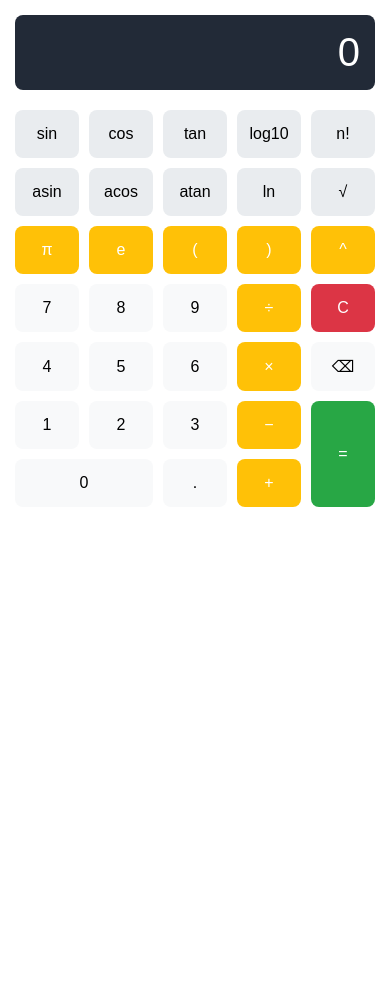
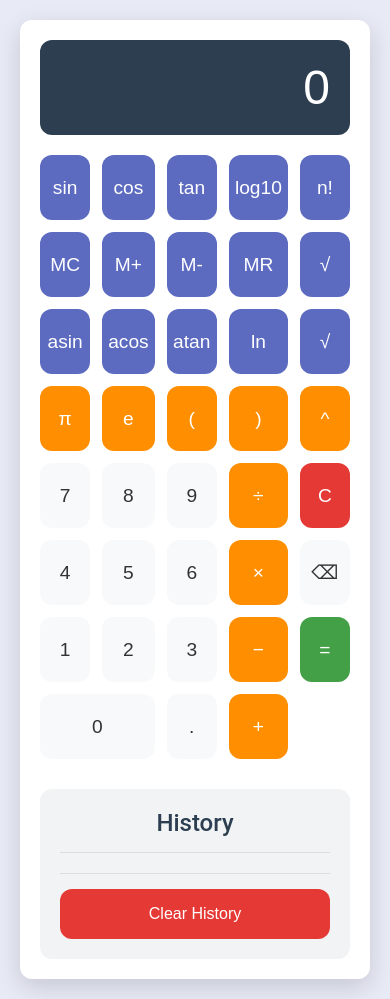
Before and after one commit to SkiesOfTheKuth/TEST-ON-JULES-3, a Flask app: page / in a window 390 px wide. Before the commit the page ends 507 px from the top, so only its background shows below. Run offline with Flask 3, Linux system fonts and the light colour scheme.

Commit message:
feat: Massively improve the web calculator
This commit introduces a wide range of significant enhancements to the web calculator application, focusing on new features, UI modernization, and code quality.

Key improvements include:
- **Calculation History:** A history panel has been added to the UI, which logs previous calculations. Users can click on history items to reuse results.
- **Memory Functions:** Standard calculator memory functions (M+, M-, MR, MC) have been implemented and added to the UI.
- **UI Redesign:** The entire web interface has been modernized with a new, cleaner CSS design, including a refined color scheme, improved layout, and better responsiveness.
- **Frontend Refactoring:** The client-side JavaScript has been refactored to use a structured state management approach, improving robustness and maintainability.
- **Frontend Testing:** A comprehensive suite of end-to-end tests using Playwright and pytest has been added to verify all frontend functionality, ensuring long-term stability.

```diff
--- a/static/script.js
+++ b/static/script.js
@@ -1,67 +1,136 @@
 document.addEventListener('DOMContentLoaded', () => {
     const display = document.getElementById('display');
     const buttonsGrid = document.querySelector('.buttons-grid');
+    const historyPanel = document.getElementById('history-panel');
+    const clearHistoryBtn = document.getElementById('clear-history-btn');
 
-    let currentInput = '0';
-    let isResultDisplayed = false;
+    // --- State Management ---
+    const state = {
+        currentInput: '0',
+        isResultDisplayed: false,
+        memory: 0,
+        history: [],
+    };
 
+    // --- UI Rendering ---
     const updateDisplay = () => {
-        // Replace operators for better readability
-        const formattedInput = currentInput
+        // Replace backend operators with user-friendly symbols
+        const formattedInput = state.currentInput
             .replace(/\*/g, '×')
             .replace(/\//g, '÷')
-            .replace(/\*\*/g, '^');
+            .replace(/\*\*/g, '^')
+            .replace(/math./g, ''); // Clean up any function prefixes if they appear
         display.value = formattedInput;
     };
 
+    const updateHistory = () => {
+        historyPanel.innerHTML = '';
+        state.history.forEach(item => {
+            const historyItem = document.createElement('div');
+            historyItem.classList.add('history-item');
+            historyItem.textContent = `${item.expression} = ${item.result}`;
+            historyItem.addEventListener('click', () => {
+                // Clicking a history item puts the result back into the display
+                state.currentInput = String(item.result);
+                state.isResultDisplayed = true;
+                updateDisplay();
+            });
+            historyPanel.appendChild(historyItem);
+        });
+    };
+
+    // --- Core Logic ---
     const handleButtonPress = (value) => {
         if (value === 'C') {
-            currentInput = '0';
-            isResultDisplayed = false;
+            handleClear();
         } else if (value === 'Backspace') {
-            if (currentInput.length > 1) {
-                currentInput = currentInput.slice(0, -1);
-            } else {
-                currentInput = '0';
-            }
-            isResultDisplayed = false;
+            handleBackspace();
         } else if (value === '=') {
-            if (currentInput) {
-                calculate(currentInput);
-            }
+            handleEquals();
+        } else if (value.startsWith('M')) {
+            handleMemory(value);
         } else {
-            if (isResultDisplayed) {
-                // If the previous result is on display, decide what to do
-                const isOperator = ['+', '-', '*', '/', '**', '^'].includes(value);
-                if (isOperator) {
-                    // Start new calculation with previous result
-                } else {
-                    // Start a fresh calculation
-                    currentInput = '';
-                }
-                isResultDisplayed = false;
-            }
-
-            if (currentInput === '0' && value !== '.') {
-                currentInput = value;
-            } else {
-                currentInput += value;
-            }
+            handleInput(value);
         }
         updateDisplay();
     };
 
-    buttonsGrid.addEventListener('click', (e) => {
-        if (e.target.matches('.btn')) {
-            e.preventDefault();
-            const value = e.target.dataset.value;
-            handleButtonPress(value);
+    const handleMemory = (value) => {
+        const currentNumber = parseFloat(state.currentInput);
+
+        if (isNaN(currentNumber) && value !== 'MC' && value !== 'MR') {
+            // Don't do M+ or M- if the display is not a number
+            return;
         }
-    });
+
+        switch (value) {
+            case 'MC':
+                state.memory = 0;
+                break;
+            case 'M+':
+                state.memory += currentNumber;
+                break;
+            case 'M-':
+                state.memory -= currentNumber;
+                break;
+            case 'MR':
+                state.currentInput = String(state.memory);
+                state.isResultDisplayed = true; // Treat memory recall like a result
+                break;
+        }
+    };
+
+    const handleClear = () => {
+        state.currentInput = '0';
+        state.isResultDisplayed = false;
+    };
+
+    const handleBackspace = () => {
+        if (state.isResultDisplayed) {
+            handleClear();
+            return;
+        }
+        if (state.currentInput.length > 1) {
+            state.currentInput = state.currentInput.slice(0, -1);
+        } else {
+            state.currentInput = '0';
+        }
+    };
+
+    const handleEquals = () => {
+        if (state.currentInput && !state.isResultDisplayed) {
+            calculate(state.currentInput);
+        }
+    };
+
+    const handleInput = (value) => {
+        const isOperator = ['+', '-', '*', '/', '**'].includes(value);
+
+        if (state.isResultDisplayed) {
+            if (isOperator) {
+                // Continue calculation with the previous result
+                state.currentInput += value;
+            } else {
+                // Start a new calculation
+                state.currentInput = value;
+            }
+            state.isResultDisplayed = false;
+        } else {
+            if (state.currentInput === '0' && value !== '.') {
+                state.currentInput = value;
+            } else {
+                state.currentInput += value;
+            }
+        }
+    };
 
     const calculate = async (expression) => {
-        // Sanitize expression for backend
-        const sanitizedExpression = expression.replace(/×/g, '*').replace(/÷/g, '/').replace(/−/g, '-').replace(/\^/g, '**');
+        // Sanitize expression for the backend
+        const sanitizedExpression = expression
+            .replace(/×/g, '*')
+            .replace(/÷/g, '/')
+            .replace(/−/g, '-')
+            .replace(/\^/g, '**');
 
         try {
             const response = await fetch('/calculate', {
@@ -75,56 +144,63 @@ document.addEventListener('DOMContentLoaded', () => {
             const data = await response.json();
 
             if (response.ok) {
-                currentInput = String(data.result);
-                isResultDisplayed = true;
+                const newHistoryItem = { expression: sanitizedExpression, result: data.result };
+                state.history.unshift(newHistoryItem); // Add to the beginning of the array
+                if (state.history.length > 20) {
+                    state.history.pop(); // Keep history to a reasonable size
+                }
+                updateHistory();
+
+                state.currentInput = String(data.result);
+                state.isResultDisplayed = true;
             } else {
-                currentInput = data.error || 'Error';
-                isResultDisplayed = true;
+                state.currentInput = data.error || 'Error';
+                state.isResultDisplayed = true;
             }
         } catch (error) {
-            currentInput = 'Network Error';
-            isResultDisplayed = true;
+            state.currentInput = 'Network Error';
+            state.isResultDisplayed = true;
         }
         updateDisplay();
     };
 
-    // --- Keyboard Support ---
+    // --- Event Listeners ---
+    buttonsGrid.addEventListener('click', (e) => {
+        if (e.target.matches('.btn')) {
+            e.preventDefault();
+            const value = e.target.dataset.value;
+            handleButtonPress(value);
+        }
+    });
+
+    clearHistoryBtn.addEventListener('click', () => {
+        state.history = [];
+        updateHistory();
+    });
+
     document.addEventListener('keydown', (e) => {
         e.preventDefault();
         const key = e.key;
         let value = '';
 
-        if (key >= '0' && key <= '9') {
-            value = key;
-        } else if (key === '.') {
-            value = '.';
-        } else if (key === '+') {
-            value = '+';
-        } else if (key === '-') {
-            value = '-';
-        } else if (key === '*') {
-            value = '*';
-        } else if (key === '/') {
-            value = '/';
-        } else if (key === '^') {
-            value = '**';
-        } else if (key === '(') {
-            value = '(';
-        } else if (key === ')') {
-            value = ')';
-        } else if (key === 'Enter' || key === '=') {
-            value = '=';
-        } else if (key === 'Backspace') {
-            value = 'Backspace';
-        } else if (key.toLowerCase() === 'c') {
-            value = 'C';
-        }
+        if (key >= '0' && key <= '9') value = key;
+        else if (key === '.') value = '.';
+        else if (key === '+') value = '+';
+        else if (key === '-') value = '-';
+        else if (key === '*') value = '*';
+        else if (key === '/') value = '/';
+        else if (key === '^') value = '**';
+        else if (key === '(') value = '(';
+        else if (key === ')') value = ')';
+        else if (key === 'Enter' || key === '=') value = '=';
+        else if (key === 'Backspace') value = 'Backspace';
+        else if (key.toLowerCase() === 'c') value = 'C';
 
         if (value) {
             handleButtonPress(value);
         }
     });
 
-    // Initial display update
+    // --- Initial Load ---
     updateDisplay();
 });
--- a/static/style.css
+++ b/static/style.css
@@ -1,41 +1,53 @@
 :root {
-    --bg-color: #f0f2f5;
-    --calculator-bg: #ffffff;
-    --display-bg: #222a37;
+    --bg-color: #e8eaf6; /* Light lavender background */
+    --main-bg: #ffffff;
+    --display-bg: #2c3e50; /* Dark slate blue */
     --display-font-color: #ffffff;
     --btn-bg: #f8f9fa;
-    --btn-hover-bg: #e9ecef;
-    --operator-bg: #ffc107;
-    --operator-hover-bg: #e0a800;
-    --function-bg: #e9ecef;
-    --function-hover-bg: #d3d9df;
-    --clear-bg: #dc3545;
-    --clear-hover-bg: #c82333;
-    --equals-bg: #28a745;
-    --equals-hover-bg: #218838;
-    --font-family: 'Segoe UI', 'Roboto', 'Helvetica Neue', Arial, sans-serif;
-    --border-radius: 8px;
-    --box-shadow: 0 4px 15px rgba(0, 0, 0, 0.1);
+    --btn-hover-bg: #e2e6ea;
+    --operator-bg: #ff8f00; /* Amber */
+    --operator-hover-bg: #ff6f00; /* Darker Amber */
+    --function-bg: #5c6bc0; /* Indigo */
+    --function-hover-bg: #3949ab; /* Darker Indigo */
+    --clear-bg: #e53935; /* Red */
+    --clear-hover-bg: #c62828; /* Darker Red */
+    --equals-bg: #43a047; /* Green */
+    --equals-hover-bg: #2e7d32; /* Darker Green */
+    --history-bg: #f1f3f5;
+    --history-item-hover: #e9ecef;
+    --font-family: 'Roboto', 'Segoe UI', sans-serif;
+    --border-radius: 12px;
+    --box-shadow: 0 8px 25px rgba(0, 0, 0, 0.15);
 }
 
 body {
     display: flex;
     justify-content: center;
     align-items: center;
-    height: 100vh;
+    min-height: 100vh;
     margin: 0;
     background-color: var(--bg-color);
     font-family: var(--font-family);
+    padding: 20px;
+    box-sizing: border-box;
+}
+
+.main-container {
+    display: flex;
+    flex-wrap: wrap;
+    gap: 30px;
+    width: 100%;
+    max-width: 800px;
+    background: var(--main-bg);
+    border-radius: var(--border-radius);
+    box-shadow: var(--box-shadow);
+    padding: 30px;
+    box-sizing: border-box;
 }
 
 .calculator-container {
-    width: 100%;
-    max-width: 420px;
-    background: var(--calculator-bg);
-    border-radius: var(--border-radius);
-    box-shadow: var(--box-shadow);
-    padding: 25px;
-    box-sizing: border-box;
+    flex: 2;
+    min-width: 320px;
 }
 
 .display-container {
@@ -62,20 +74,21 @@ body {
 .buttons-grid {
     display: grid;
     grid-template-columns: repeat(5, 1fr);
-    gap: 10px;
+    gap: 12px;
 }
 
 .btn {
     display: flex;
     justify-content: center;
     align-items: center;
-    height: 60px;
+    height: 65px;
     font-size: 1.2rem;
     border: none;
     border-radius: var(--border-radius);
     background-color: var(--btn-bg);
+    color: #333;
     cursor: pointer;
-    transition: background-color 0.2s ease-in-out, transform 0.1s ease;
+    transition: background-color 0.2s, transform 0.1s;
     user-select: none;
 }
 
@@ -89,32 +102,21 @@ body {
 
 .function {
     background-color: var(--function-bg);
-    font-weight: 500;
+    color: white;
 }
 .function:hover { background-color: var(--function-hover-bg); }
 
 .operator {
     background-color: var(--operator-bg);
-    font-weight: 500;
-    color: #fff;
+    color: white;
 }
 .operator:hover { background-color: var(--operator-hover-bg); }
 
-.number {
-    background-color: var(--btn-bg);
-    font-weight: 400;
-}
-
-.clear {
+.clear, .clear-history {
     background-color: var(--clear-bg);
     color: white;
-    font-weight: 500;
 }
-.clear:hover { background-color: var(--clear-hover-bg); }
-
-.backspace {
-    font-size: 1.5rem;
-}
+.clear:hover, .clear-history:hover { background-color: var(--clear-hover-bg); }
 
 .equals {
     background-color: var(--equals-bg);
@@ -127,24 +129,62 @@ body {
     grid-column: span 2;
 }
 
+/* History Panel Styles */
+.history-container {
+    flex: 1;
+    min-width: 280px;
+    display: flex;
+    flex-direction: column;
+    background-color: var(--history-bg);
+    border-radius: var(--border-radius);
+    padding: 20px;
+    box-sizing: border-box;
+}
+
+.history-title {
+    margin: 0 0 15px 0;
+    font-size: 1.5rem;
+    font-weight: 500;
+    color: var(--display-bg);
+    text-align: center;
+}
+
+.history-panel {
+    flex-grow: 1;
+    overflow-y: auto;
+    border-top: 1px solid #ddd;
+    border-bottom: 1px solid #ddd;
+    padding: 10px 0;
+    margin-bottom: 15px;
+}
+
+.history-item {
+    padding: 10px;
+    border-radius: 8px;
+    cursor: pointer;
+    font-size: 1rem;
+    color: #333;
+    transition: background-color 0.2s;
+    word-wrap: break-word;
+}
+
+.history-item:hover {
+    background-color: var(--history-item-hover);
+}
+
+.clear-history {
+    height: 50px;
+    font-size: 1rem;
+}
+
 /* Responsive Design */
-@media (max-width: 480px) {
-    .calculator-container {
+@media (max-width: 768px) {
+    .main-container {
+        flex-direction: column;
+        padding: 20px;
+    }
+    .calculator-container, .history-container {
         width: 100%;
-        height: 100%;
-        border-radius: 0;
-        box-shadow: none;
-        padding: 15px;
-    }
-
-    .btn {
-        height: auto;
-        padding: 15px 5px;
-        font-size: 1rem;
-    }
-
-    .display {
-        font-size: 2.5rem;
-        padding: 15px;
+        min-width: unset;
     }
 }
--- a/templates/index.html
+++ b/templates/index.html
@@ -7,6 +7,7 @@
     <link rel="stylesheet" href="{{ url_for('static', filename='style.css') }}">
 </head>
 <body>
+    <div class="main-container">
         <div class="calculator-container">
             <div class="display-container">
                 <input type="text" id="display" class="display" value="0" readonly>
@@ -19,7 +20,14 @@
             <button class="btn function" data-value="log10(">log10</button>
             <button class="btn function" data-value="factorial(">n!</button>
 
-            <!-- Row 2: Inverse & Hyperbolic -->
+            <!-- Row 2: Memory -->
+            <button class="btn function" data-value="MC">MC</button>
+            <button class="btn function" data-value="M+">M+</button>
+            <button class="btn function" data-value="M-">M-</button>
+            <button class="btn function" data-value="MR">MR</button>
+            <button class="btn function" data-value="sqrt(">√</button>
+
+            <!-- Row 3: Inverse & Hyperbolic -->
             <button class="btn function" data-value="asin(">asin</button>
             <button class="btn function" data-value="acos(">acos</button>
             <button class="btn function" data-value="atan(">atan</button>
@@ -60,6 +68,15 @@
             <button class="btn operator" data-value="+">+</button>
         </div>
     </div>
+
+    <div class="history-container">
+        <h3 class="history-title">History</h3>
+        <div id="history-panel" class="history-panel">
+            <!-- History items will be injected here by JavaScript -->
+        </div>
+        <button id="clear-history-btn" class="btn clear-history">Clear History</button>
+    </div>
+</div>
 <script src="{{ url_for('static', filename='script.js') }}"></script>
 </body>
 </html>
```
Also changed, not shown: test_frontend.py (added, +144 -0 lines). Lines whose indentation alone changed are shown as unchanged.
